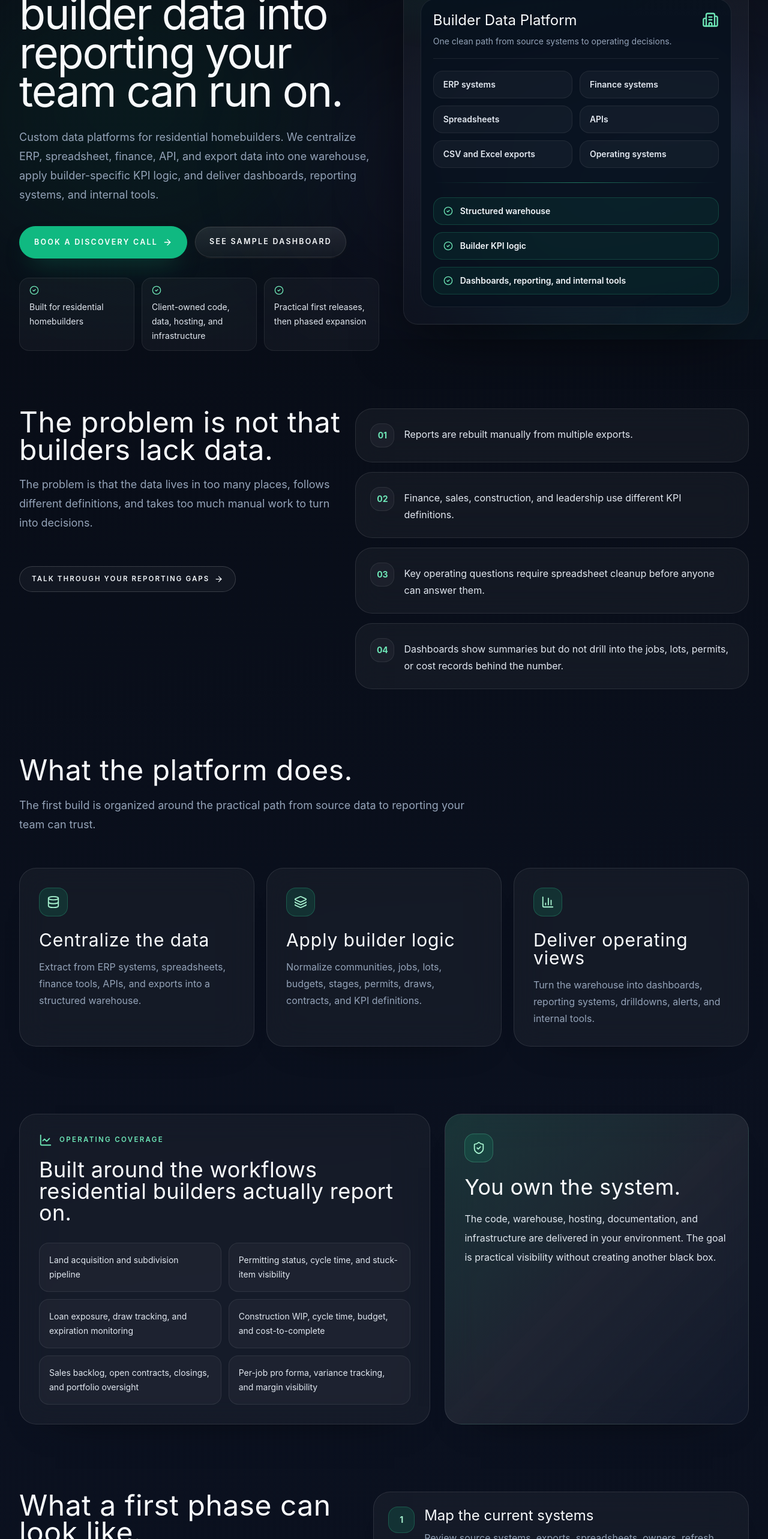
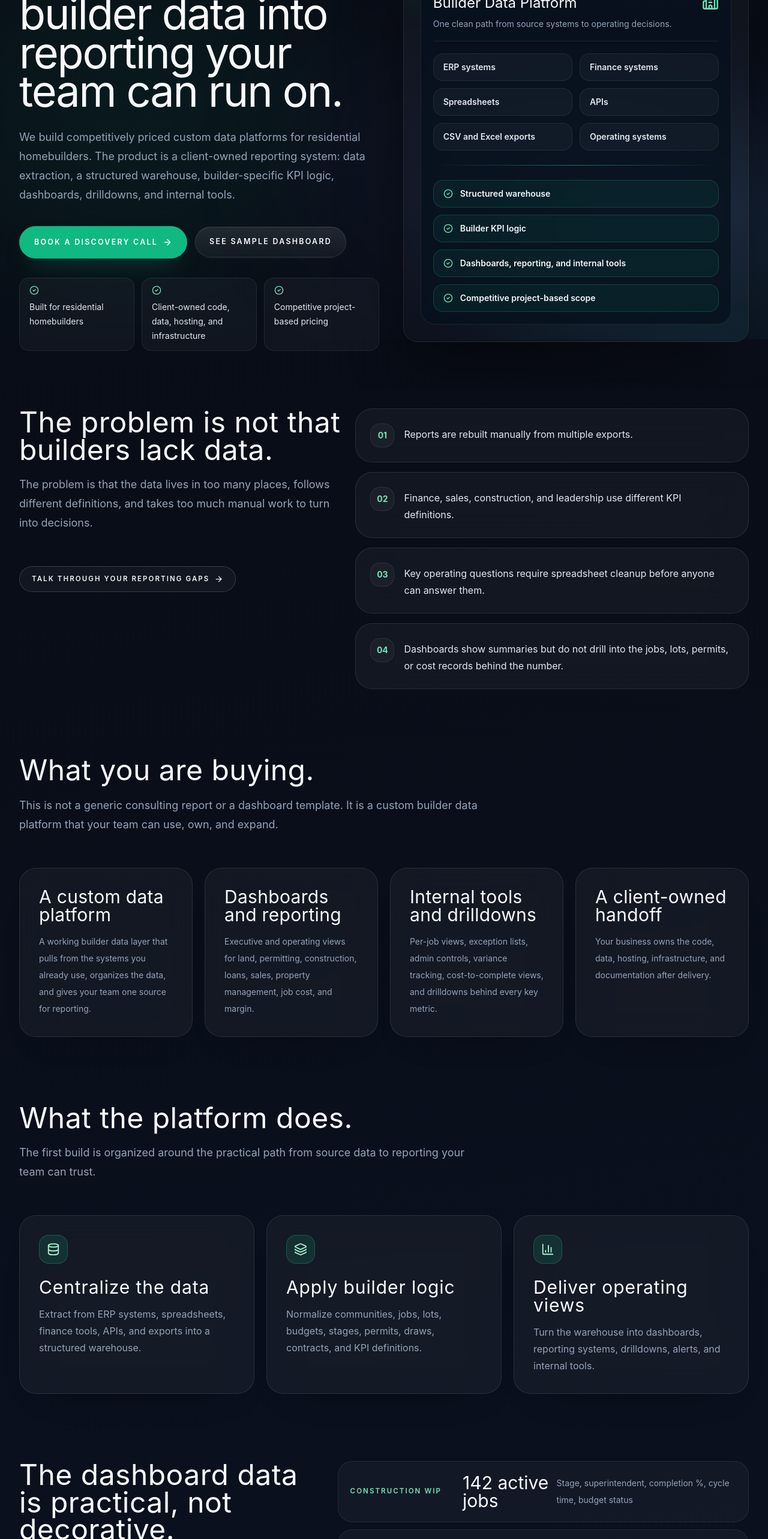
Before and after one commit to arnauddg27-svg/ADConsulting, a Next.js app: page /builder-data-platform in a window 1280 px wide. Shown: the part 234-2800 px from the top of the page at 60% size. Built offline with nearby package versions, Linux system fonts and the light colour scheme; no server answers.

Commit message:
Clarify builder data platform offer

```diff
--- a/src/app/builder-data-platform/page.tsx
+++ b/src/app/builder-data-platform/page.tsx
@@ -21,7 +21,7 @@ import TrackedCalendlyLink from "@/components/analytics/TrackedCalendlyLink";
 export const metadata: Metadata = {
   title: "Builder Data Platform | Dashboards for Residential Homebuilders",
   description:
-    "Custom data platforms for residential homebuilders. Centralize ERP, spreadsheet, finance, API, and export data into reporting systems, dashboards, and internal tools.",
+    "A competitively priced custom data platform for residential homebuilders. Centralize ERP, spreadsheet, finance, API, and export data into dashboards, reporting systems, and internal tools.",
 };
 
 const primaryCtaClass =
@@ -39,7 +39,7 @@ const sourceSystems = [
 const heroProof = [
   "Built for residential homebuilders",
   "Client-owned code, data, hosting, and infrastructure",
-  "Practical first releases, then phased expansion",
+  "Competitive project-based pricing",
 ];
 
 const dataProblems = [
@@ -64,6 +64,58 @@ const platformLayers = [
     icon: BarChart3,
     title: "Deliver operating views",
     body: "Turn the warehouse into dashboards, reporting systems, drilldowns, alerts, and internal tools.",
+  },
+];
+
+const whatYouBuy = [
+  {
+    title: "A custom data platform",
+    body: "A working builder data layer that pulls from the systems you already use, organizes the data, and gives your team one source for reporting.",
+  },
+  {
+    title: "Dashboards and reporting",
+    body: "Executive and operating views for land, permitting, construction, loans, sales, property management, job cost, and margin.",
+  },
+  {
+    title: "Internal tools and drilldowns",
+    body: "Per-job views, exception lists, admin controls, variance tracking, cost-to-complete views, and drilldowns behind every key metric.",
+  },
+  {
+    title: "A client-owned handoff",
+    body: "Your business owns the code, data, hosting, infrastructure, and documentation after delivery.",
+  },
+];
+
+const dashboardSamples = [
+  {
+    label: "Construction WIP",
+    value: "142 active jobs",
+    detail: "Stage, superintendent, completion %, cycle time, budget status",
+  },
+  {
+    label: "Job Cost",
+    value: "$32.0M actual to date",
+    detail: "Budget vs actual, forecast variance, category spend, margin",
+  },
+  {
+    label: "Permitting",
+    value: "120 permit records",
+    detail: "Submitted, approved, issued, rejected, in-review, cycle time",
+  },
+  {
+    label: "Sales Backlog",
+    value: "$18.4M open contracts",
+    detail: "Contracts, closings, community absorption, buyer status",
+  },
+  {
+    label: "Land Pipeline",
+    value: "583 lots tracked",
+    detail: "Acres, entitlement, due diligence, lots, cost per lot",
+  },
+  {
+    label: "Loan and Draws",
+    value: "$21.7M exposure",
+    detail: "Draws, maturities, utilization, lender, maturity risk",
   },
 ];
 
@@ -110,6 +162,11 @@ const faq = [
       "If there is a fit, the next step is a focused scope review so the first phase can be priced around real systems, priority workflows, and data access requirements.",
   },
   {
+    question: "How is pricing handled?",
+    answer:
+      "Pricing is competitive and project-based. The first phase is scoped around the source systems, priority workflows, and dashboards that will create the most value without turning the project into an open-ended enterprise BI program.",
+  },
+  {
     question: "Who owns the finished system?",
     answer:
       "The client owns the code, data, hosting, and infrastructure. The build is designed so the platform can be maintained, extended, and audited without locking the business into a proprietary reporting tool.",
@@ -146,10 +203,11 @@ export default function BuilderDataPlatformLandingPage() {
                 Turn scattered builder data into reporting your team can run on.
               </h1>
               <p className="mt-7 max-w-2xl text-lg leading-8 text-slate-300">
-                Custom data platforms for residential homebuilders. We
-                centralize ERP, spreadsheet, finance, API, and export data into
-                one warehouse, apply builder-specific KPI logic, and deliver
-                dashboards, reporting systems, and internal tools.
+                We build competitively priced custom data platforms for
+                residential homebuilders. The product is a client-owned
+                reporting system: data extraction, a structured warehouse,
+                builder-specific KPI logic, dashboards, drilldowns, and
+                internal tools.
               </p>
               <div className="mt-9 flex flex-col gap-3 sm:flex-row">
                 <TrackedCalendlyLink
@@ -211,6 +269,7 @@ export default function BuilderDataPlatformLandingPage() {
                     "Structured warehouse",
                     "Builder KPI logic",
                     "Dashboards, reporting, and internal tools",
+                    "Competitive project-based scope",
                   ].map((output) => (
                     <div
                       key={output}
@@ -265,6 +324,27 @@ export default function BuilderDataPlatformLandingPage() {
       <section className="section-space pt-0">
         <Container>
           <SectionIntro
+            title="What you are buying."
+            body="This is not a generic consulting report or a dashboard template. It is a custom builder data platform that your team can use, own, and expand."
+          />
+          <div className="grid gap-5 md:grid-cols-2 lg:grid-cols-4">
+            {whatYouBuy.map((item) => (
+              <Card key={item.title} padding="lg" className="bg-white/[0.035]">
+                <h2 className="font-heading text-3xl leading-none tracking-[0.01em] text-slate-50">
+                  {item.title}
+                </h2>
+                <p className="mt-4 text-sm leading-7 text-slate-300">
+                  {item.body}
+                </p>
+              </Card>
+            ))}
+          </div>
+        </Container>
+      </section>
+
+      <section className="section-space pt-0">
+        <Container>
+          <SectionIntro
             title="What the platform does."
             body="The first build is organized around the practical path from source data to reporting your team can trust."
           />
@@ -282,6 +362,41 @@ export default function BuilderDataPlatformLandingPage() {
                 </p>
               </Card>
             ))}
+          </div>
+        </Container>
+      </section>
+
+      <section className="section-space pt-0">
+        <Container>
+          <div className="grid gap-6 lg:grid-cols-[0.85fr_1.15fr] lg:items-start">
+            <div className="lg:sticky lg:top-32">
+              <SectionIntro
+                title="The dashboard data is practical, not decorative."
+                body="A sample platform should show the kind of operating data builders actually ask for: WIP, job cost, permitting, sales, land, loans, draws, and margin."
+              />
+              <Button href="/demo/" variant="secondary" size="lg">
+                View Interactive Sample
+              </Button>
+            </div>
+
+            <div className="grid gap-3">
+              {dashboardSamples.map((sample) => (
+                <div
+                  key={sample.label}
+                  className="grid gap-3 rounded-3xl border border-white/[0.08] bg-white/[0.035] p-5 sm:grid-cols-[0.85fr_0.7fr_1.45fr] sm:items-center"
+                >
+                  <div className="text-[0.72rem] font-semibold uppercase tracking-[0.18em] text-accent-300">
+                    {sample.label}
+                  </div>
+                  <div className="font-heading text-3xl leading-none text-slate-50">
+                    {sample.value}
+                  </div>
+                  <div className="text-sm leading-7 text-slate-300">
+                    {sample.detail}
+                  </div>
+                </div>
+              ))}
+            </div>
           </div>
         </Container>
       </section>
```
